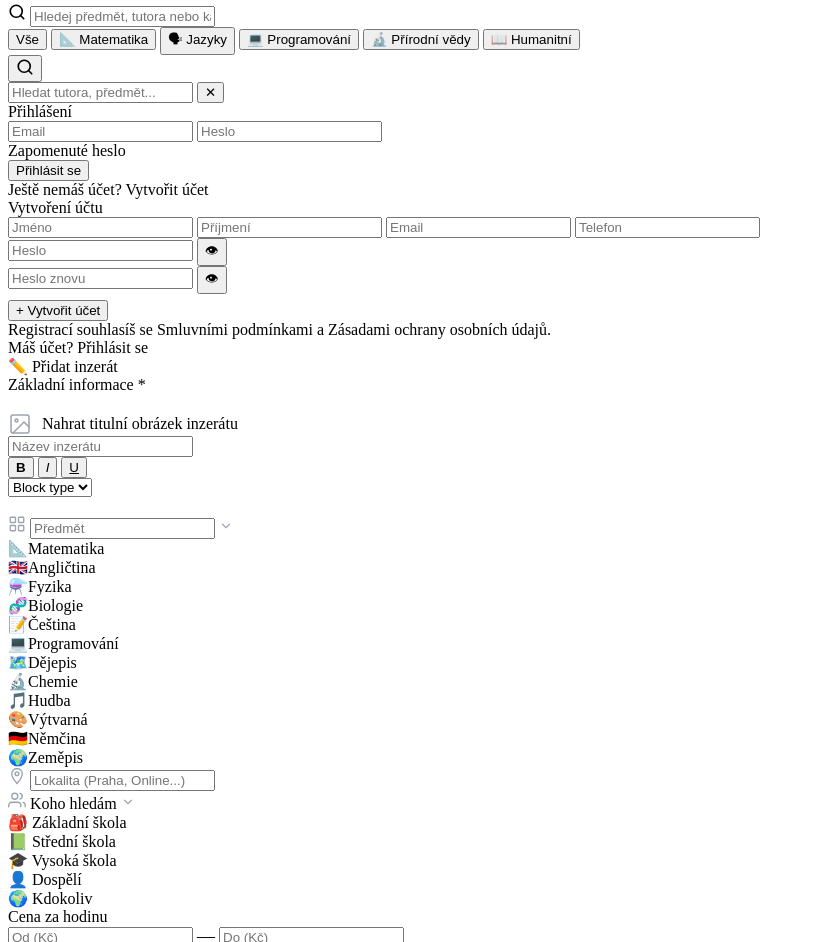
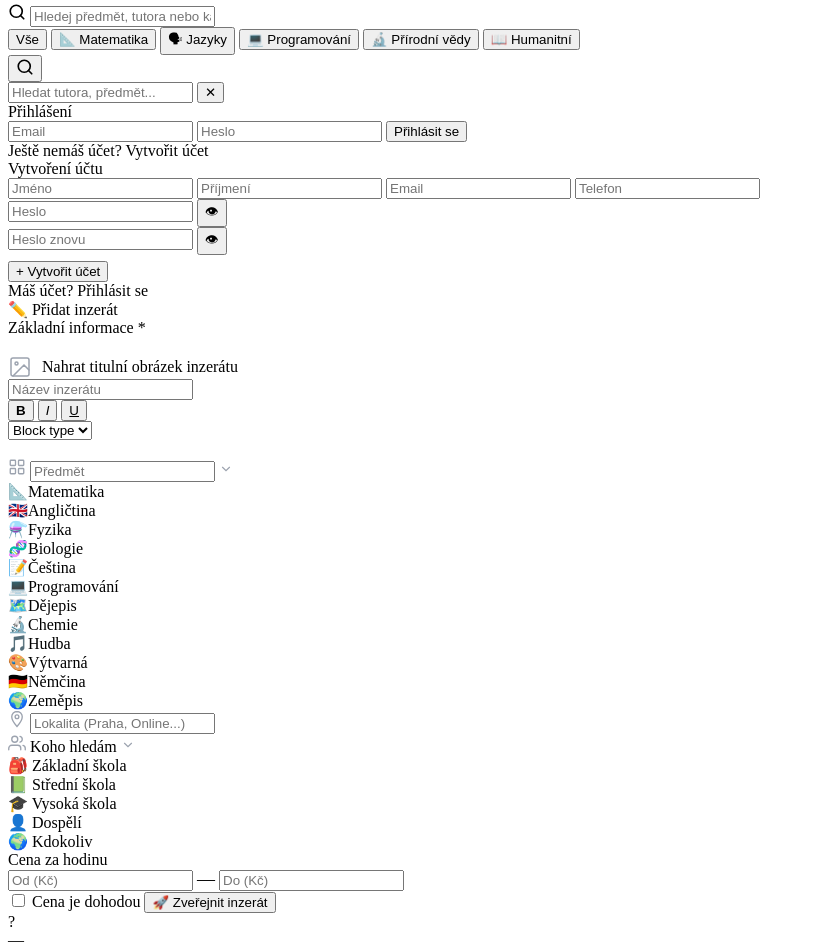
Before and after one commit to MajklEdit/nauc-me, a website with bundled scripts: page index.html in a window 1280 px wide. Shown: the part 902-1844 px from the top of the page, without its empty margins (0-816 px from the left). Built offline with nearby package versions, Linux system fonts and the light colour scheme; a script that the page names is missing.

Commit message:
Update index.html

```diff
--- a/index.html
+++ b/index.html
@@ -263,7 +263,6 @@
       <div class="form-error" id="login-error"></div>
       <input class="auth-input" id="login-email" type="email" placeholder="Email">
       <input class="auth-input" id="login-heslo" type="password" placeholder="Heslo" style="margin-bottom:0">
-      <div class="forgot-link" onclick="openForgotModal()">Zapomenuté heslo</div>
       <button class="auth-btn dark" id="btn-login" onclick="doLogin()">Přihlásit se</button>
       <div class="auth-footer">Ještě nemáš účet? <a onclick="showPage('page-register')">Vytvořit účet</a></div>
     </div>
@@ -289,7 +288,6 @@
         <button class="eye-btn" onclick="togglePw('pw2',this)">👁</button>
       </div>
       <button class="auth-btn blue" id="btn-register" onclick="doRegister()" style="margin-top:6px">+ Vytvořit účet</button>
-      <div class="auth-terms">Registrací souhlasíš se <a>Smluvními podmínkami</a> a <a>Zásadami ochrany osobních údajů</a>.</div>
       <div class="auth-footer">Máš účet? <a onclick="showPage('page-login')">Přihlásit se</a></div>
     </div>
   </div>
```
